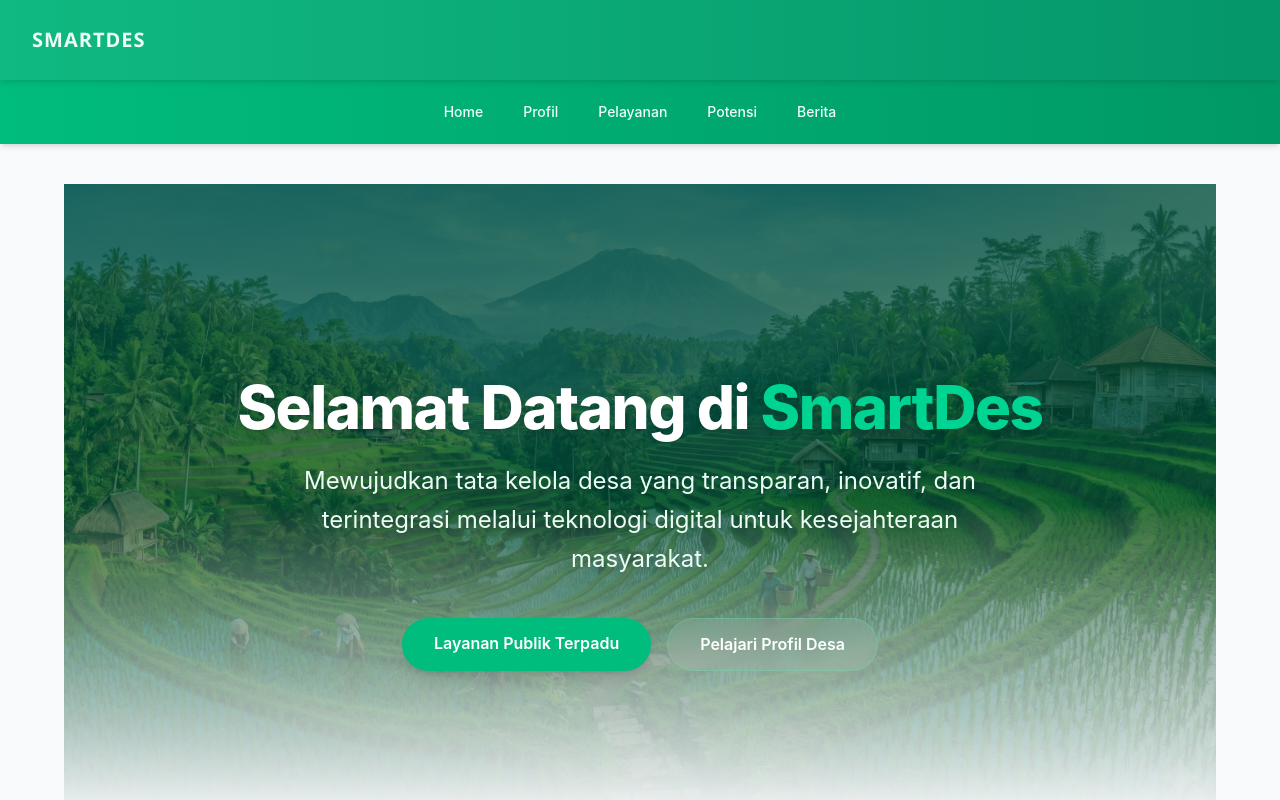
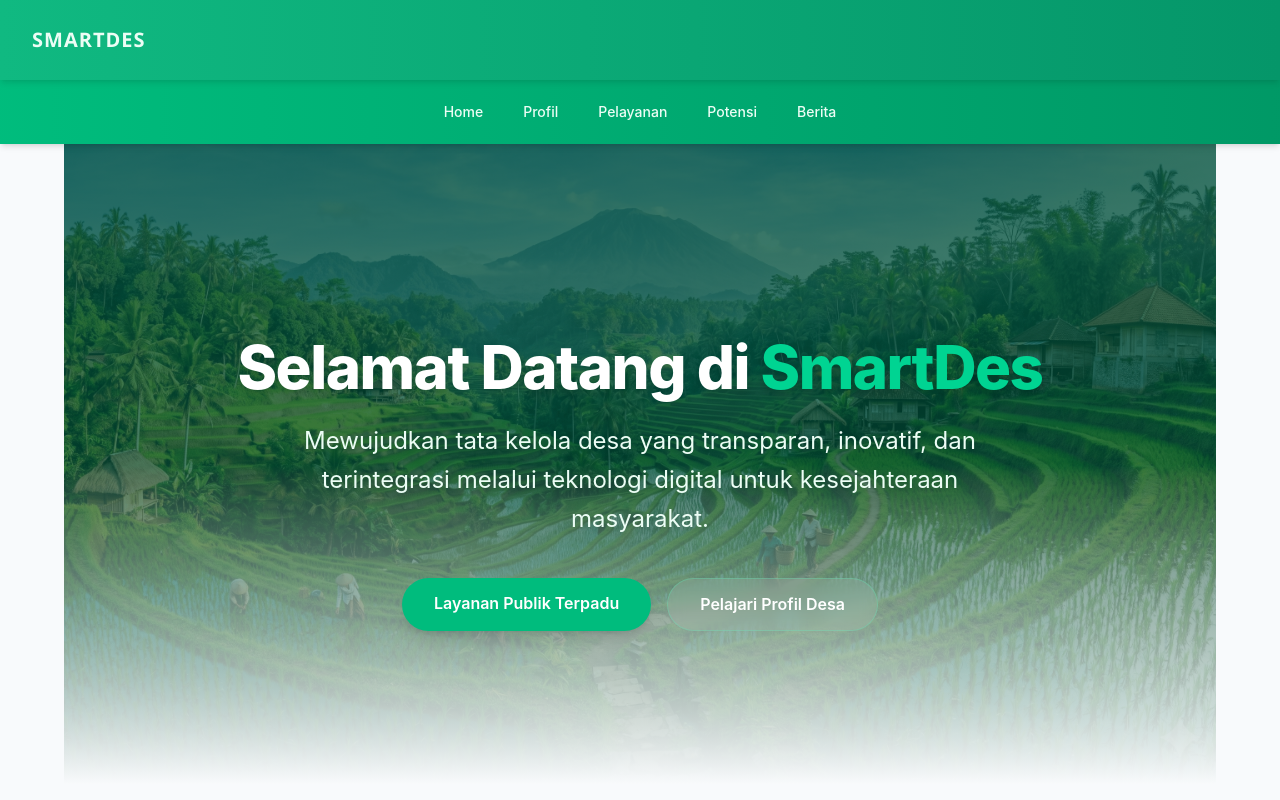
Before and after one commit to muhammadarlianoscar-uti/TA-WEB-24-SEMBADE, a Next.js app: page / in a window 1280 px wide. Shown: the top 800 px of the page. Built offline with nearby package versions, Linux system fonts and the light colour scheme.

Commit message:
Merubah pada bagian .content

```diff
--- a/app/globals.css
+++ b/app/globals.css
@@ -67,9 +67,10 @@ footer {
 }
 
 /* CONTENT */
+/* CONTENT */
 .content {
   max-width: 1200px;
-  margin: 2.5em auto;
+  margin: 0 auto 0 auto;
   padding: 0 1.5em;
   color: #065f46;
   text-align: justify;
```
Also changed, not shown: app/images/logo.webp (deleted).
